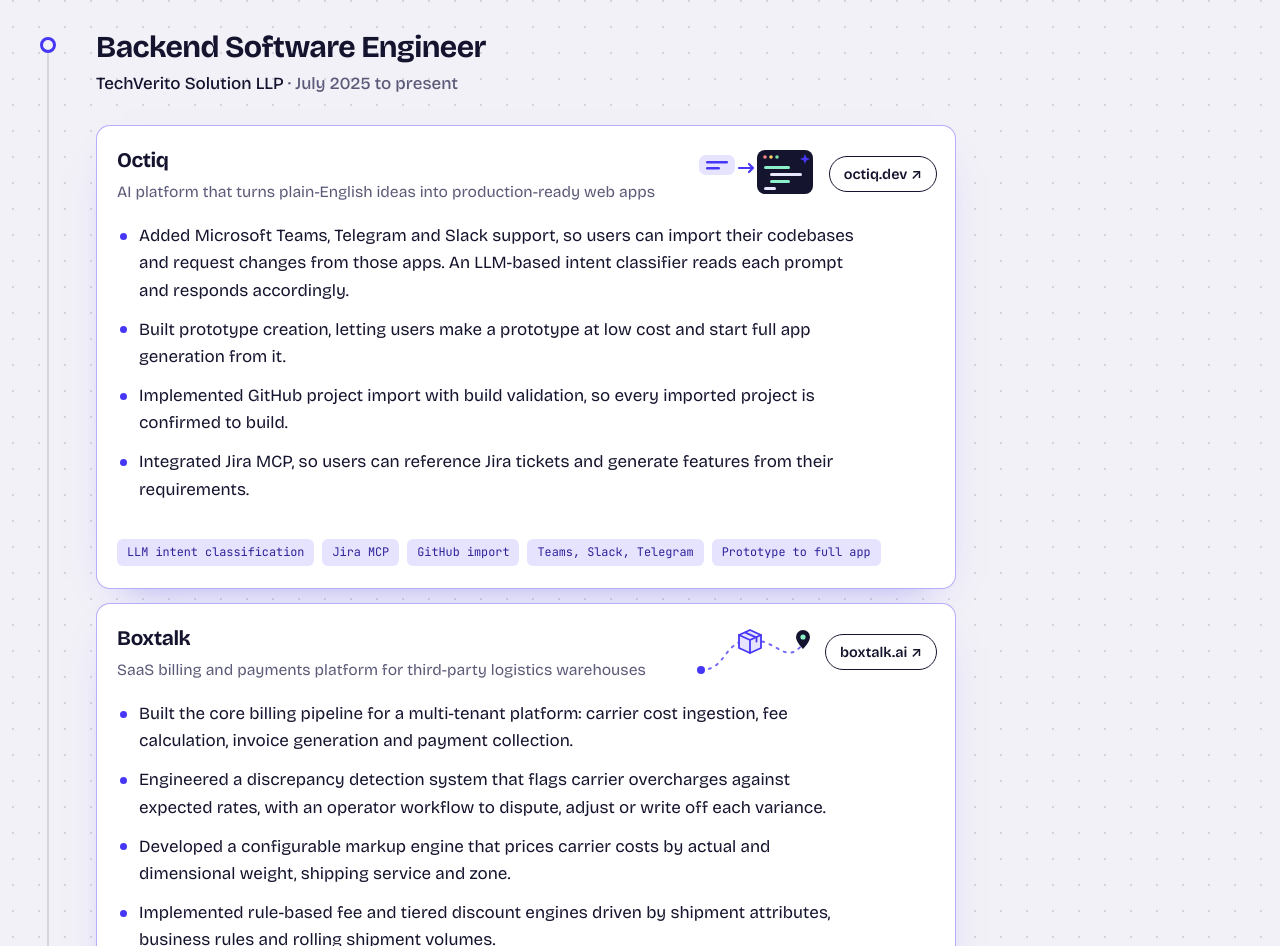
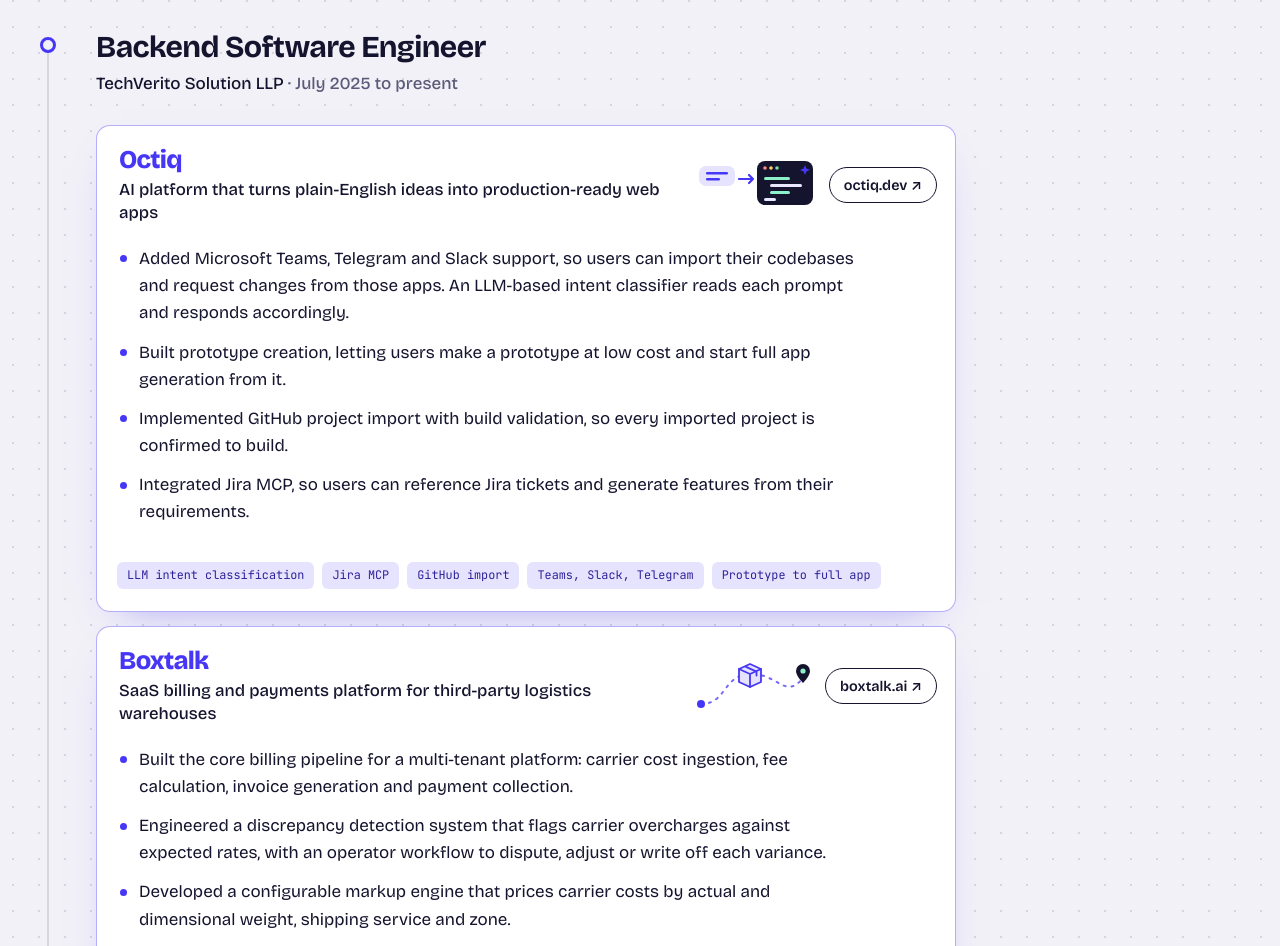
Before and after one commit to adityaanantjadhav/adityaanantjadhav.github.io, a plain HTML site: page index.html in a window 1280 px wide. Shown: the part 2040-2986 px from the top of the page. Drawn offline with nearby package versions, Linux system fonts and the light colour scheme.

```diff
--- a/style.css
+++ b/style.css
@@ -242,7 +242,7 @@ ul { padding: 0; list-style: none; }
 .branch__head {
   flex: 1; min-width: 0; display: flex; align-items: center; gap: 16px;
   text-align: left; font: inherit; color: inherit; background: none; border: 0;
-  padding: 18px 0 18px 20px; cursor: pointer; border-radius: 14px;
+  padding: 20px 0 20px 22px; border-radius: 14px;
 }
 .branch__name { flex: 1; min-width: 0; }
 .branch__link {
@@ -276,8 +276,8 @@ ul { padding: 0; list-style: none; }
 .branch__head:hover .route, .branch__head:focus-visible .route { animation: march .8s linear infinite; }
 @keyframes march { to { stroke-dashoffset: -16; } }
 .tags--in { margin: 0 20px 22px; }
-.branch__name { display: flex; flex-direction: column; gap: 2px; color: var(--muted); font-size: .98rem; }
-.branch__name b { color: var(--ink); font-size: 1.3rem; letter-spacing: -.02em; }
+.branch__name { display: flex; flex-direction: column; gap: 4px; color: var(--ink); font-size: 1.05rem; font-weight: 500; line-height: 1.4; }
+.branch__name b { color: var(--accent); font-size: 1.6rem; font-weight: 800; letter-spacing: -.03em; line-height: 1.1; }
 .branch__icon { position: relative; width: 30px; height: 30px; flex: none; border-radius: 50%; background: var(--accent-soft); transition: background .2s, transform .35s; }
 .branch__icon::before, .branch__icon::after { content: ""; position: absolute; left: 50%; top: 50%; width: 12px; height: 2px; background: var(--accent); transform: translate(-50%, -50%); transition: transform .35s; }
 .branch__icon::after { transform: translate(-50%, -50%) rotate(90deg); }
```
